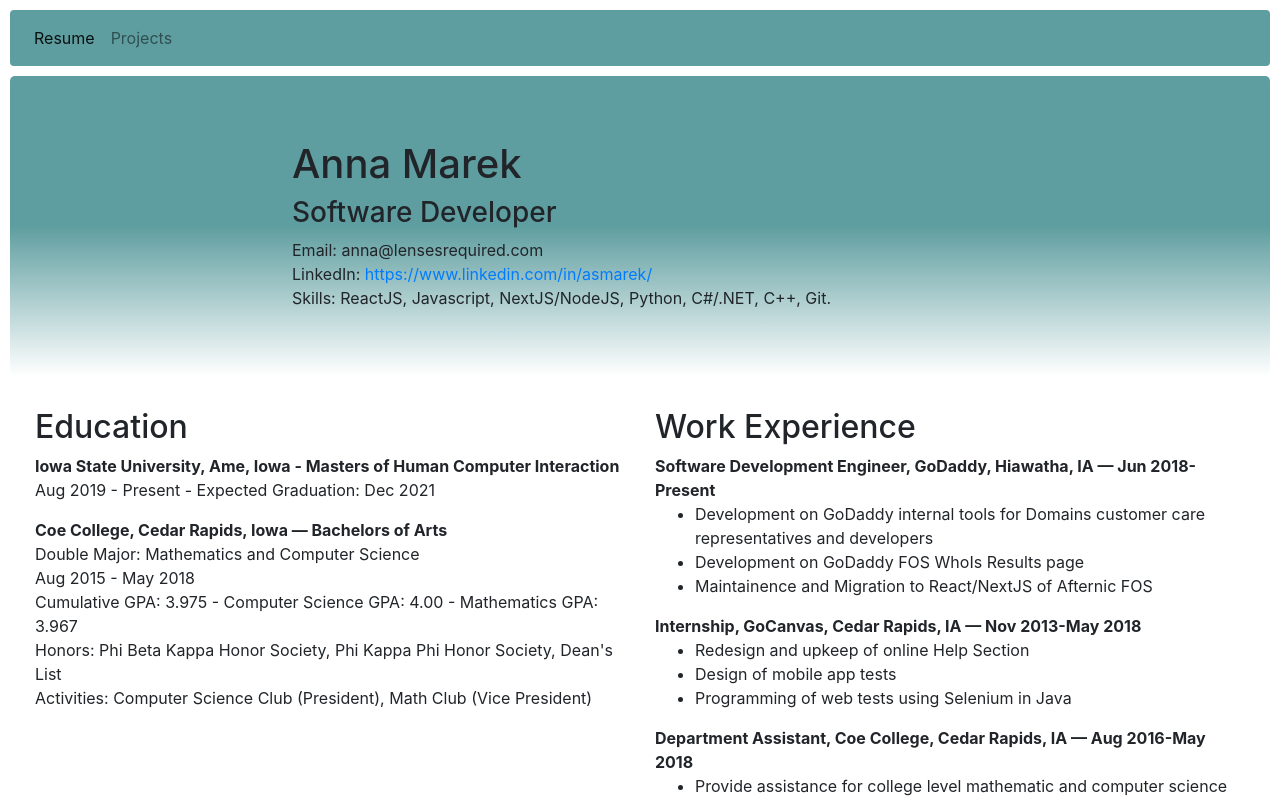
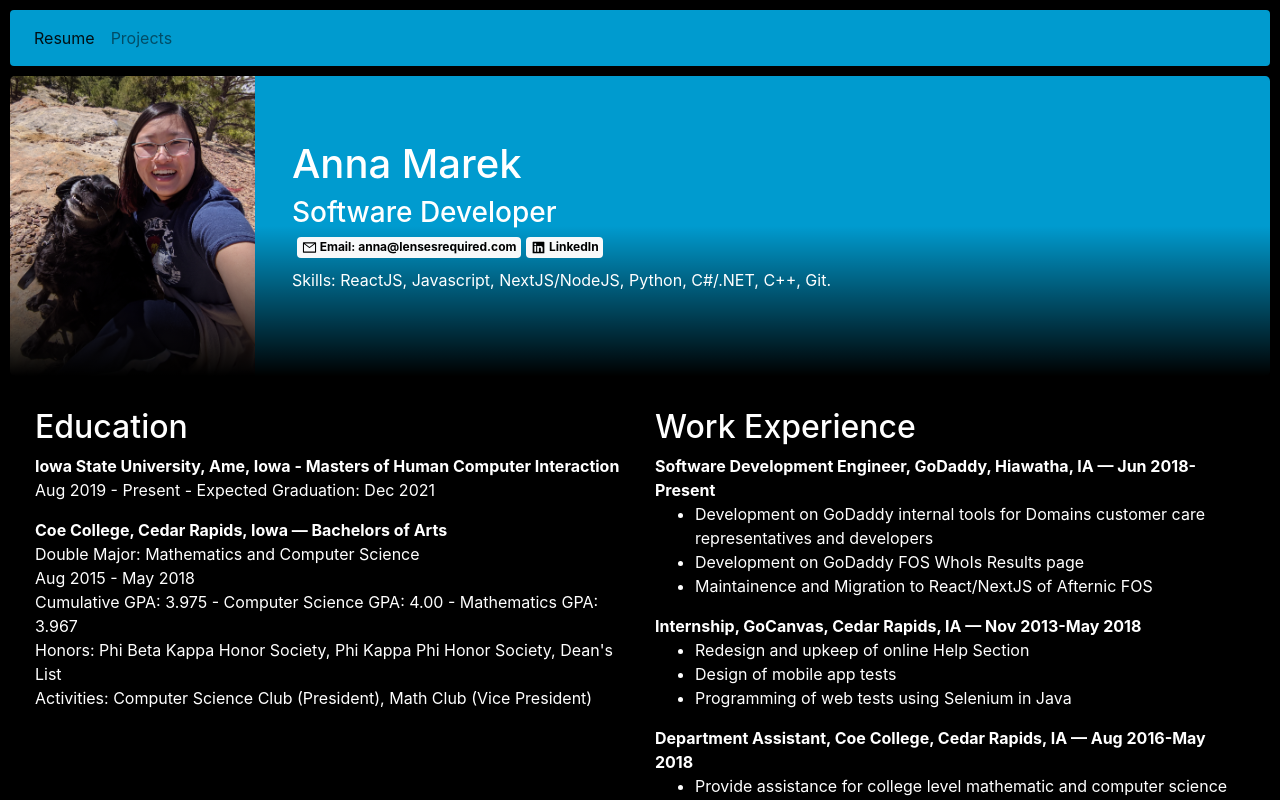
Before and after one commit to lensesrequired/lensesrequired, a Next.js app in the folder home/: page / in a window 1280 px wide. Shown: the top 800 px of the page. Built offline with nearby package versions, Linux system fonts and the light colour scheme.

Commit message:
Add badge and switch to dark theme

```diff
--- a/home/next.config.js
+++ b/home/next.config.js
@@ -1,4 +1,6 @@
+const withImages = require('next-images');
 const withCSS = require('@zeit/next-css');
-module.exports = withCSS({
+
+module.exports = withImages(withCSS({
   target: 'serverless'
-});
+}));
--- a/home/package.json
+++ b/home/package.json
@@ -8,9 +8,11 @@
     "@zeit/next-css": "^1.0.1",
     "bootstrap": "^4.5.2",
     "next": "latest",
+    "next-images": "^1.4.1",
     "react": "16.8.6",
     "react-bootstrap": "^1.3.0",
-    "react-dom": "16.8.6"
+    "react-dom": "16.8.6",
+    "react-icons": "^3.10.0"
   },
   "license": "ISC"
 }
--- a/home/pages/index.js
+++ b/home/pages/index.js
@@ -1,5 +1,6 @@
 import React from 'react';
-import { Jumbotron, Row, Col } from 'react-bootstrap';
+import { Jumbotron, Row, Col, Badge } from 'react-bootstrap';
+import { AiOutlineMail, AiFillLinkedin } from 'react-icons/ai';
 
 export default () => (
   <div>
@@ -7,8 +8,16 @@
       <div className='content'>
         <h1>Anna Marek</h1>
         <h3>Software Developer</h3>
-        <div>Email: anna@lensesrequired.com</div>
-        <div>LinkedIn: <a href={ 'https://www.linkedin.com/in/asmarek/' }>https://www.linkedin.com/in/asmarek/</a></div>
+        <h6>
+          <Badge variant='light'>
+            <a href={ 'mailto:anna@lensesrequired.com' }>
+              <AiOutlineMail size={ '1.25em' }/> Email: anna@lensesrequired.com
+            </a>
+          </Badge>
+          <Badge variant='light'>
+            <a href={ 'https://www.linkedin.com/in/asmarek' }><AiFillLinkedin size={ '1.25em' }/> LinkedIn</a>
+          </Badge>
+        </h6>
         <div>Skills: ReactJS, Javascript, NextJS/NodeJS, Python, C#/.NET, C++, Git.</div>
       </div>
     </Jumbotron>
--- a/home/styles/index.css
+++ b/home/styles/index.css
@@ -1,7 +1,12 @@
+body {
+    background: black;
+    color: white;
+}
+
 #nav-header {
-    border: 10px white solid;
+    border: 10px black solid;
     border-radius: 14px;
-    background-color: cadetblue;
+    background-color: #009bcf;
 }
 
 .content {
@@ -11,8 +16,8 @@
 #resume-header {
     height: 300px;
     display: flex;
-    background-color: cadetblue;
-    background-image: linear-gradient(transparent 50%, white) /*, url('../static/profile_picture.jpg')*/;
+    background-color: #009bcf;
+    background-image: linear-gradient(transparent 50%, black), url('/static/profile_picture.jpg');
     background-repeat: no-repeat;
     background-size: auto 300px;
 }
@@ -32,3 +37,17 @@
 .project .image {
     max-width: 360px;
 }
+
+.badge {
+    position: relative;
+    top: -2px;
+    margin-left: 5px;
+}
+
+.badge a {
+    color: white
+}
+
+.badge.badge-light a {
+    color: black
+}
```
Also changed, not shown: home/components/Project.js (+5 -2 lines), 1 other file (tests, documents, lock files or other folders).
